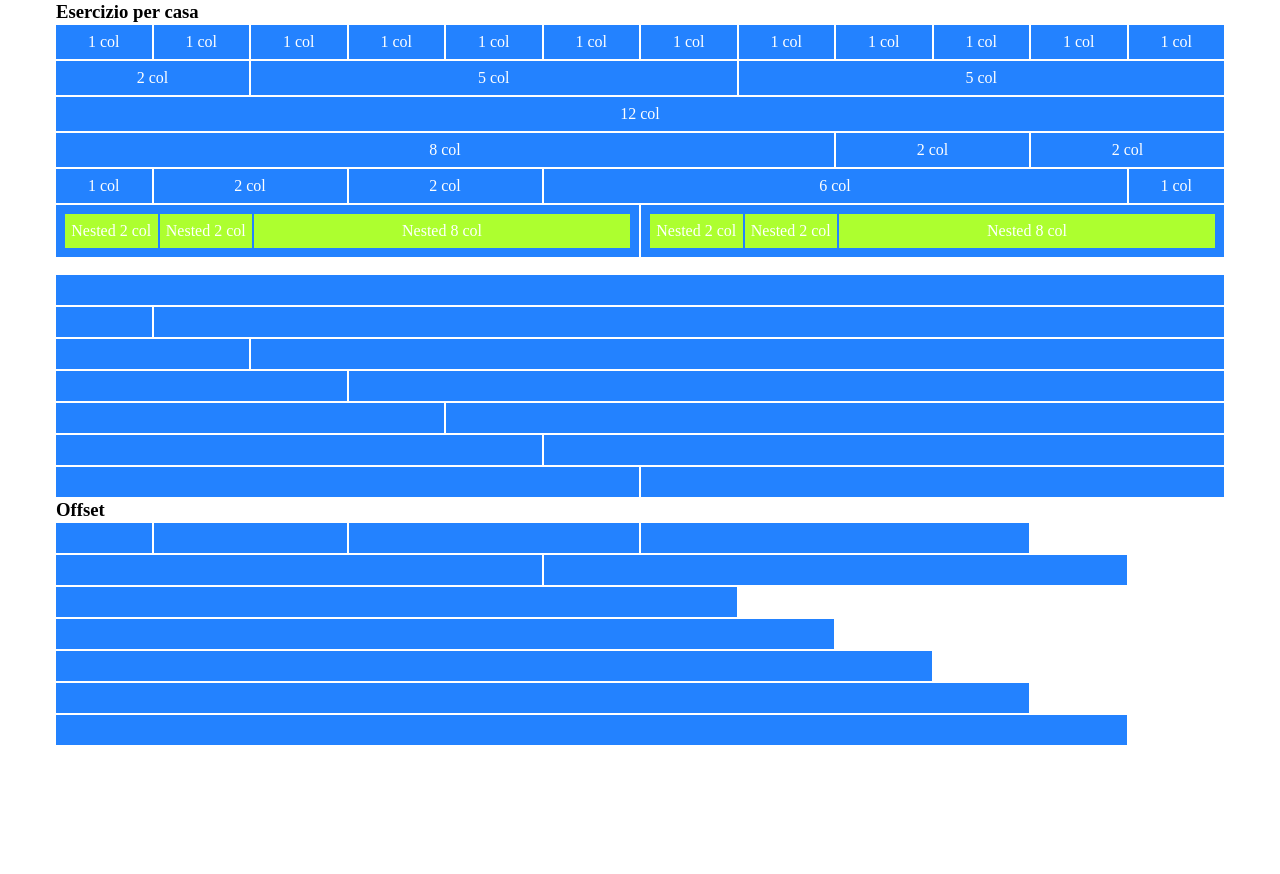
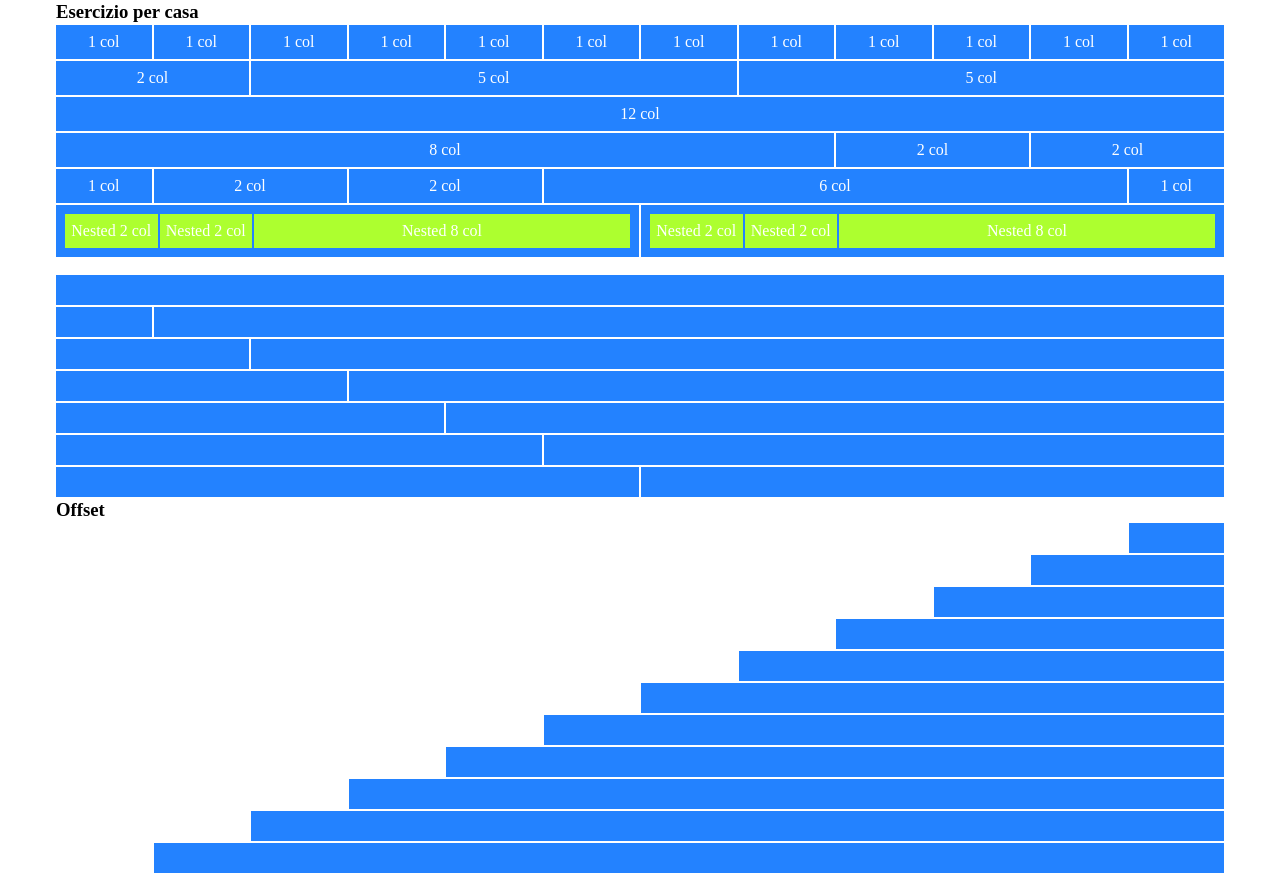
Before and after one commit to filauro1989/html-css-12bool, a plain HTML site: page index.html in a window 1280 px wide. Before the commit the page ends 800 px from the top, so only its background shows below. Drawn offline with Linux system fonts and the light colour scheme.

Commit message:
third row

```diff
--- a/css/12bool.css
+++ b/css/12bool.css
@@ -38,38 +38,85 @@ html {
 @media screen and (min-width:992px) {
     .col-lg-1 {
         flex-basis: calc((100% / 12) * 1);
+        max-width: calc((100% / 12) * 1);
     }
     .col-lg-2 {
         flex-basis: calc((100% / 12) * 2);
+        max-width: calc((100% / 12) * 2);
     }
     .col-lg-3 {
         flex-basis: calc((100% / 12) * 3);
+        max-width: calc((100% / 12) * 3);
     }
     .col-lg-4 {
         flex-basis: calc((100% / 12) * 4);
+        max-width: calc((100% / 12) * 4);
     }
     .col-lg-5 {
         flex-basis: calc((100% / 12) * 5);
+        max-width: calc((100% / 12) * 5);
     }
     .col-lg-6 {
         flex-basis: calc((100% / 12) * 6);
+        max-width: calc((100% / 12) * 6);
     }
     .col-lg-7 {
         flex-basis: calc((100% / 12) * 7);
+        max-width: calc((100% / 12) * 7);
     }
     .col-lg-8 {
         flex-basis: calc((100% / 12) * 8);
+        max-width: calc((100% / 12) * 8);
     }
     .col-lg-9 {
         flex-basis: calc((100% / 12) * 9);
+        max-width: calc((100% / 12) * 9);
     }
     .col-lg-10 {
         flex-basis: calc((100% / 12) * 10);
+        max-width: calc((100% / 12) * 10);
     }
     .col-lg-11 {
         flex-basis: calc((100% / 12) * 11);
+        max-width: calc((100% / 12) * 11);
     }
     .col-lg-12 {
         flex-basis: calc((100% / 12) * 12);
+        max-width: calc((100% / 12) * 12);
     }
+
+    .col-offset-1 {
+        margin-left: calc((100% / 12) * 1);
+    }
+    .col-offset-2 {
+        margin-left: calc((100% / 12) * 2);
+    }
+    .col-offset-3 {
+        margin-left: calc((100% / 12) * 3);
+    }
+    .col-offset-4 {
+        margin-left: calc((100% / 12) * 4);
+    }
+    .col-offset-5 {
+        margin-left: calc((100% / 12) * 5);
+    }
+    .col-offset-6 {
+        margin-left: calc((100% / 12) * 6);
+    }
+    .col-offset-7 {
+        margin-left: calc((100% / 12) * 7);
+    }
+    .col-offset-8 {
+        margin-left: calc((100% / 12) * 8);
+    }
+    .col-offset-9 {
+        margin-left: calc((100% / 12) * 9);
+    }
+    .col-offset-10 {
+        margin-left: calc((100% / 12) * 10);
+    }
+    .col-offset-11 {
+        margin-left: calc((100% / 12) * 11);
+    }
+
 }
```
